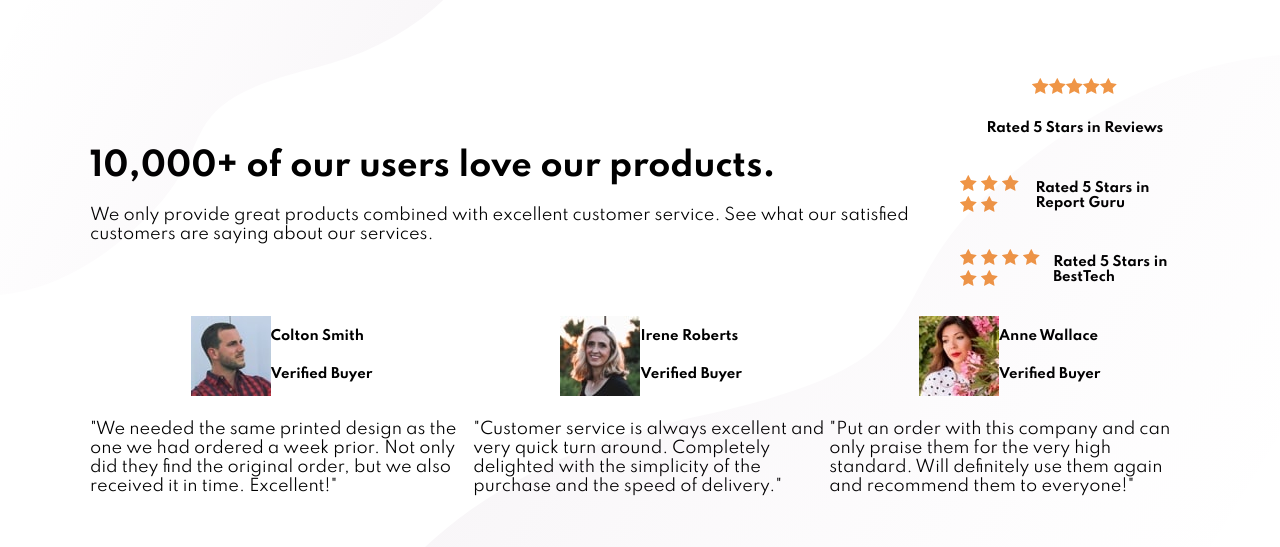
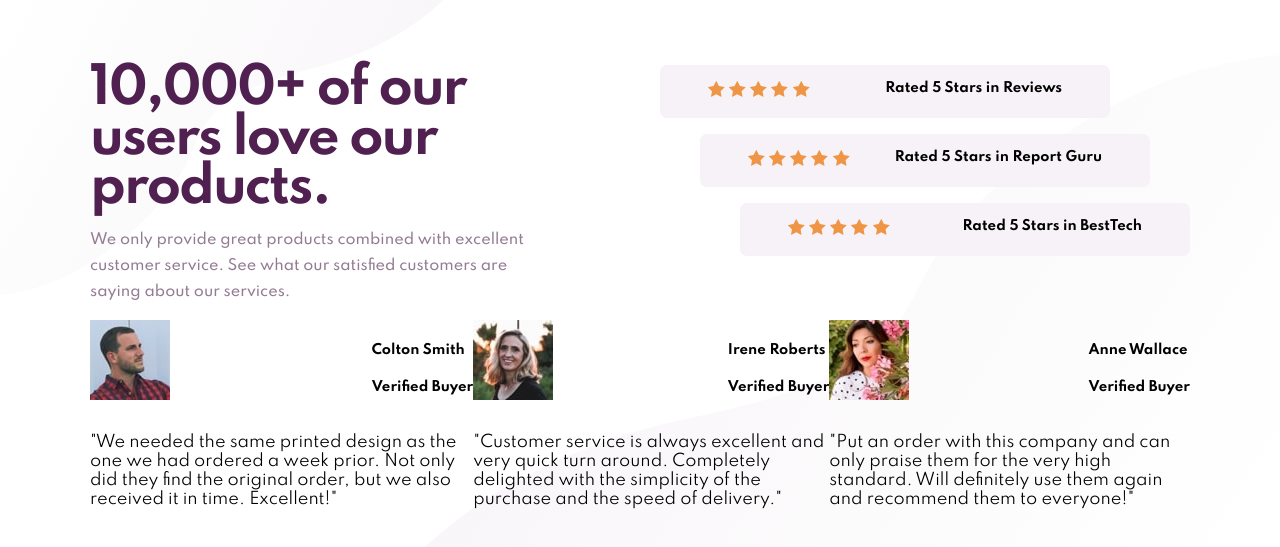
Before and after one commit to mehmet-emin-git/social-proof-section, a plain HTML site: page index.html in a window 1280 px wide. Shown: the part 105-652 px from the top of the page. Drawn offline with Linux system fonts and the light colour scheme.

Commit message:
:lipstick: styling the top section
styling the content and the small cards in the top section

```diff
--- a/index.html
+++ b/index.html
@@ -29,8 +29,8 @@
           </p>
         </div>
         <div class="ratings flex-c">
-          <div class="rating">
-            <div class="starts flex">
+          <div class="rating flex top">
+            <div class="starts">
               <span><img src="./images/icon-star.svg" alt="star icon" /></span>
               <span><img src="./images/icon-star.svg" alt="star icon" /></span>
               <span><img src="./images/icon-star.svg" alt="star icon" /></span>
@@ -39,7 +39,7 @@
             </div>
             <h5>Rated 5 Stars in Reviews</h5>
           </div>
-          <div class="rating flex">
+          <div class="rating flex middle">
             <div class="starts">
               <span><img src="./images/icon-star.svg" alt="star icon" /></span>
               <span><img src="./images/icon-star.svg" alt="star icon" /></span>
@@ -49,9 +49,8 @@
             </div>
             <h5>Rated 5 Stars in Report Guru</h5>
           </div>
-          <div class="rating flex">
+          <div class="rating flex bottom">
             <div class="starts">
-              <span><img src="./images/icon-star.svg" alt="star icon" /></span>
               <span><img src="./images/icon-star.svg" alt="star icon" /></span>
               <span><img src="./images/icon-star.svg" alt="star icon" /></span>
               <span><img src="./images/icon-star.svg" alt="star icon" /></span>
--- a/styles.sass
+++ b/styles.sass
@@ -1,6 +1,7 @@
 // color variables
 $very-dark-magenta: #502050
 $soft-pink: #EE68A4
+$dark-grayish-magenta: #937B92
 $light-grayish-magenta: #F7F2F7
 $White: white
 
@@ -24,6 +25,7 @@ body
 		position: absolute
 		top: 0
 		left: 0
+		z-index: -1
 
 	&::after
 		content: ""
@@ -33,6 +35,8 @@ body
 		position: absolute
 		bottom: 0
 		right: 0
+		z-index: -1
+
 .container
 	max-width: 1100px
 	margin: 0 auto
@@ -46,3 +50,44 @@ body
 .flex-c
 	@extend .flex
 	flex-direction: column
+
+main
+	.flex
+		justify-content: space-between
+		align-items: flex-start
+
+	.content
+		width: 50%
+
+		h1
+			margin: 0
+			font-size: 3.1rem
+			letter-spacing: -2px
+			line-height: 1em
+			max-width: 70%
+			color: $very-dark-magenta
+
+		p
+			font-size: .9rem
+			font-weight: 500
+			color: $dark-grayish-magenta
+			line-height: 1.8em
+			max-width: 80%
+
+	.ratings
+		.rating
+			background: $light-grayish-magenta
+			padding: 1rem 3rem
+			border-radius: 7px
+			width: 450px
+
+			&:not(:last-child)
+				margin-bottom: 1rem
+
+		h5
+			margin: 0
+
+		.top
+			margin-left: -5rem
+		.middle
+			margin-left: -2.5rem
```
Also changed, not shown: styles.css, 1 other file.
